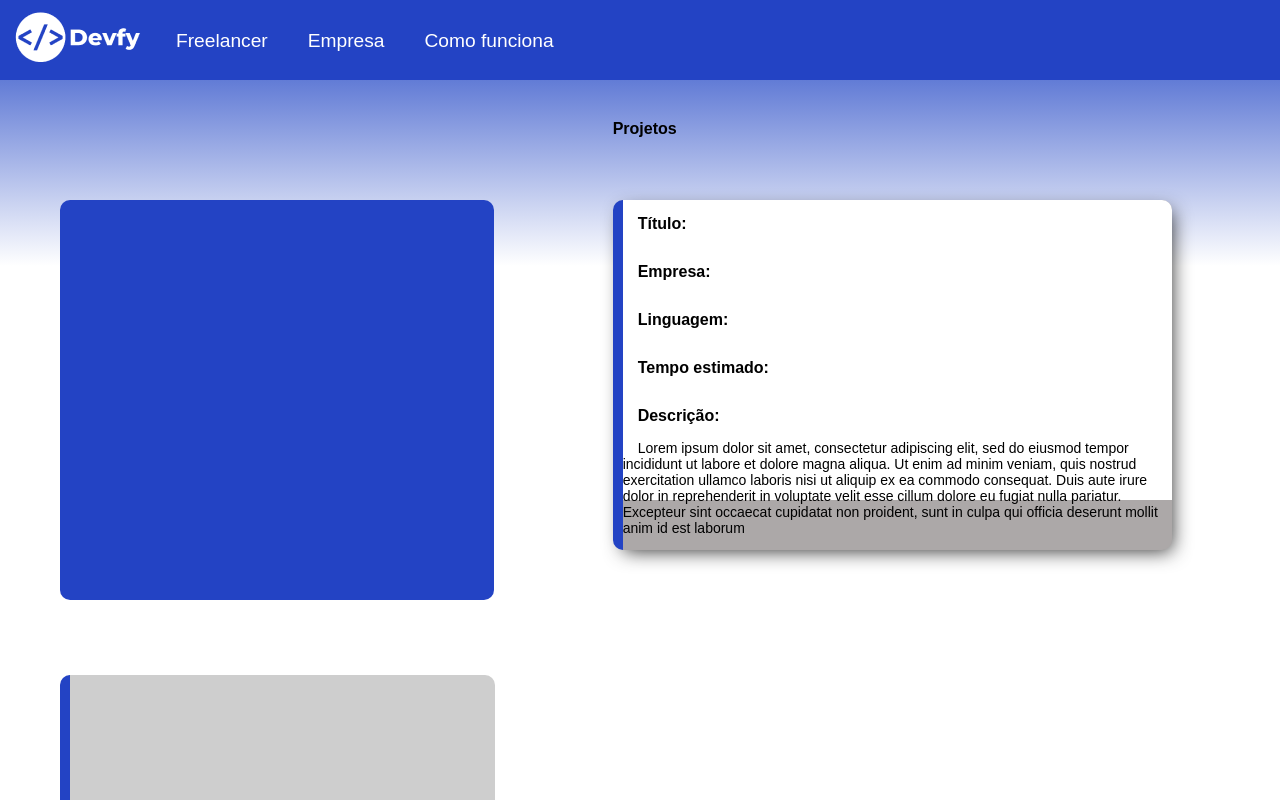
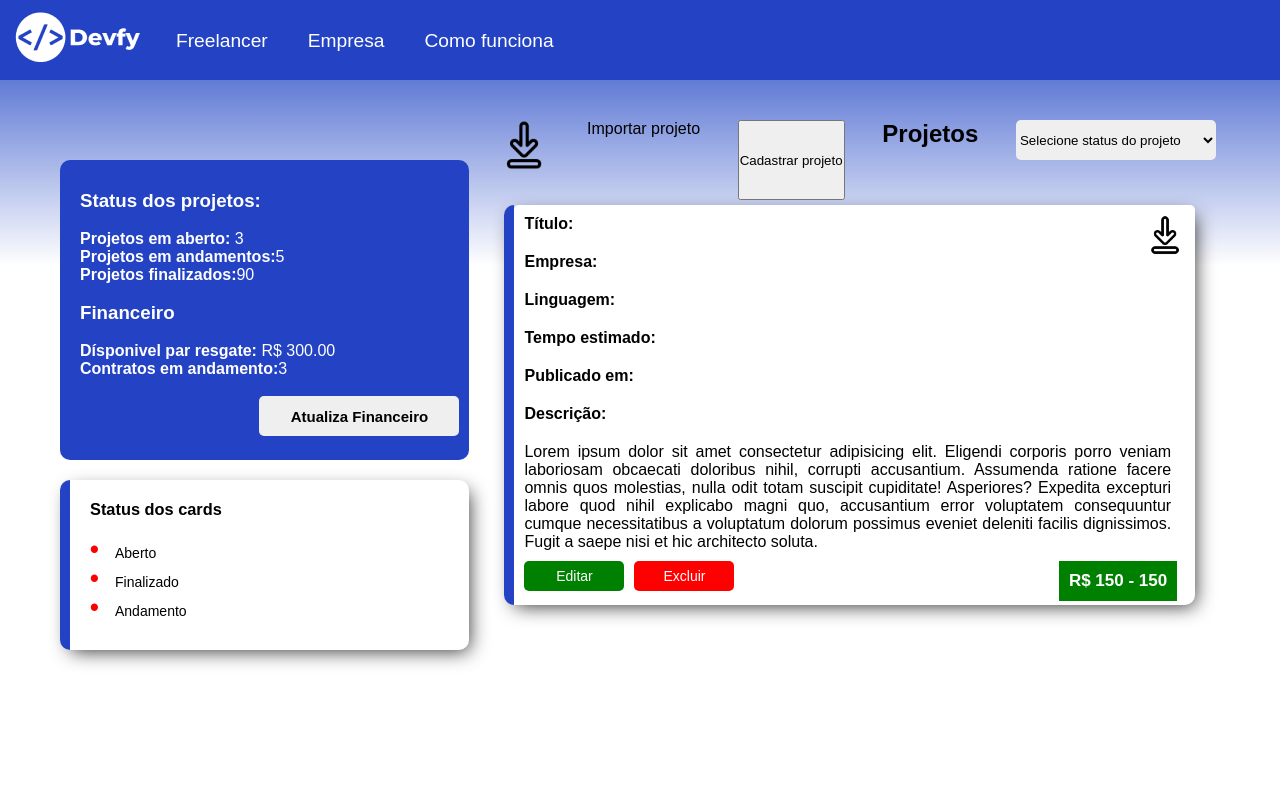
Before and after one commit to Natanista/devfy, a React (Create React App) app in the folder front-end/: page /dashboardEmpresa in a window 1280 px wide. Shown: the top 800 px of the page. Built offline with nearby package versions, Linux system fonts and the light colour scheme.

Commit message:
Detalhes da dashboard

```diff
--- a/front-end/src/components/Card.jsx
+++ b/front-end/src/components/Card.jsx
@@ -1,10 +1,14 @@
 import React from "react";
+import icon_dow from '../html/img/baixar.png'
 import '../html/css/dashboardEmpresa.css'
 
 function Card(props) {
   return (
     <div class="div_card_projetos">
       <div class="div_card_conteudo">
+      <div class="icone_dow">
+      <img class="icone_dow_img" src={icon_dow} alt="icone de Download" />
+       </div>
           <p>
             <strong>Título: </strong>{props.projeto}
           </p>
@@ -20,17 +24,23 @@ function Card(props) {
           <p>
             <strong>Tempo estimado: </strong>{props.tempoEst}
           </p>
-
+          <p>
+            <b>Publicado em:</b>
+          </p>
           <p>
             <strong>Descrição: </strong>
           </p>
+          <p class="card_descricao">
+       Lorem ipsum dolor sit amet consectetur adipisicing elit. Eligendi corporis porro veniam laboriosam obcaecati doloribus nihil, corrupti accusantium. Assumenda ratione facere omnis quos molestias, nulla odit totam suscipit cupiditate! Asperiores?
+       Expedita excepturi labore quod nihil explicabo magni quo, accusantium error voluptatem consequuntur cumque necessitatibus a voluptatum dolorum possimus eveniet deleniti facilis dignissimos. Fugit a saepe nisi et hic architecto soluta.
+          {props.descricao}
+          </p>
+      <button class="btn_verde">Editar</button>
+      <button class="btn_vermelho">Excluir</button>
+      <p class="p_valor"><b> R$ 150 - 150</b></p>
+    </div>
 
-          <span>
-          Lorem ipsum dolor sit amet, consectetur adipiscing elit, sed do eiusmod tempor incididunt ut labore et dolore magna aliqua. Ut enim ad minim veniam, quis nostrud exercitation ullamco laboris nisi ut aliquip ex ea commodo consequat. Duis aute irure dolor in reprehenderit in voluptate velit esse cillum dolore eu fugiat nulla pariatur. Excepteur sint occaecat cupidatat non proident, sunt in culpa qui officia deserunt mollit anim id est laborum
-          {props.descricao}
-          </span>
 
-    </div>
     </div>
     );
 }
--- a/front-end/src/html/css/dashboard.css
+++ b/front-end/src/html/css/dashboard.css
@@ -1,6 +1,5 @@
-.div_fundo{
+/* .div_fundo{
     margin:120px 10px 10px 30px;
-    /*background-color: green;*/
     height: 530px;
     width: 95%;
     display: flex;
@@ -45,13 +44,12 @@
     padding: 10px 1px 1px 10px;
 }
 
-/*
 .div_card_projetos:hover{
     width: 93%;
     height: 146px;
     transition: 0.4s;
 }
- */
+
 .div_card_button{
     height: 45px;
     width: 100%;
@@ -79,3 +77,4 @@
     background-color: white;
     border-top-right-radius: 10px;
 }
+ */
--- a/front-end/src/html/css/dashboardEmpresa.css
+++ b/front-end/src/html/css/dashboardEmpresa.css
@@ -3,92 +3,144 @@
     height: 1000px;
     width: 95%;
     display: flex;
-    background-color: transparent ;
 }
 
+/* Div do lado Esquerdo */
 .div_esquerda{
-    margin: 80px 10px 10px 30px;
-    height: 750px;
+    margin: 40px 10px 10px 30px;
+    height: 550px;
     width: 40%;
-    display: flex;
-    background-color:  transparent;
-    display: grid;
 }
 
+.div_status_projeto{
+    height: 300px;
+    border-radius: 10px;
+    background-color: #2343C4;
 
-.div_status_projeto{
-    height: 400px;
-    width: 90%;
+}
+.conteudo_financeiro{
+    height: 200px;
+    padding: 30px 10px 5px 20px;
+    color: white;
+}
+.conteudo_financeiro button{
+    width: 200px;
+    height: 40px;
+    font-size: 15px;
+    border: none;
+    border-radius: 5px;
+    float: right;
+}
+.div_status_cards{
+    margin: 20px 0px 10px 0px;
+    height: 170px;
     border-radius: 10px;
-    display: flex;
-    background-color: #2343C4;
+    border-left: 10px solid #2343C4;
+    -webkit-box-shadow: 5px 6px 19px -5px rgba(0,0,0,0.82);
+    box-shadow: 5px 6px 19px -5px rgba(0,0,0,0.82);
+
+}
+.conteudo_status{
+    padding:20px;
+    font-size:14px;
 }
 
-.div_status_cards{
-    margin: 0px 0px 0px 0px;
-    height: 200px;
-    width: 88%;
-    border-radius: 10px;
-    border-left: 10px solid #2343C4;
-    display: flex;
-    background-color: rgb(206, 206, 206);
+.conteudo_status ul{
+    list-style: none;
+}
+.conteudo_status li::before{
+    content: "\2022";
+    color: red;
+    font-weight: bold;
+    display: inline-block;
+    width: 1em;
+    margin-left: 0em;
+    font-size: 25px;
 }
 
-.div_card_projetos{
-    padding:10px 0px -2.1px 3px;
-    background-color: rgb(172, 168, 168);
-    border-left: 10px solid #2343C4;
-    border-radius: 10px;
-    width: 91%;
-    height: 350px;
-    -webkit-box-shadow: 5px 6px 19px -5px rgba(0,0,0,0.82);
-    box-shadow: 5px 6px 19px -5px rgba(0,0,0,0.82);
-    margin-bottom:10px;
-    text-align: left;
-    transition: 0.4s;
-    font-size: 14px;
-}
-
-.div_card_conteudo{
-    width:100%;
-    height:300px;
-    background-color: white;
-    border-top-right-radius: 10px;
-    display: block;
-}
-
-.div_card_conteudo span{
-    padding: 15px;
-    width:10px;
-    text-overflow: ellipsis;
-}
-
-.div_card_conteudo p{
-    padding: 15px;
-    font-size: medium;
-}
-
+/* Div do lado direito */
 .div_direita{
-    float:right;
-    margin: 0px 30px 10px 60px;
-    height: 90%;
-    width: 50%;
-    display: flex;
-    background-color: transparent;
-    display: grid;
+    margin: 0px 30px 10px 20px;
+    height: 70%;
+    width: 70%;
 }
 
 .div_icons{
     height: 80px;
     width: 100%;
     display: flex;
-    background-color: transparent;
+    justify-content: space-between;
+}
+.div_icons img{
+    width: 50px;
+    height: 50px;
+}
+.card{
+    border: none;
+    height: 40px;
+    width: 200px;
+    border-radius: 5px;
 }
 
 .div_cards{
-    margin-top: -410px;
-    height: 200%;
+    height: 500px;
     width: 100%;
+}
+
+.div_card_projetos{
+    margin: 5px 0px 10px 5px;
+    border-left: 10px solid #2343C4;
+    border-radius: 10px;
+    width: 95%;
+    height: 400px;
+    -webkit-box-shadow: 5px 6px 19px -5px rgba(0,0,0,0.82);
+    box-shadow: 5px 6px 19px -5px rgba(0,0,0,0.82);
+    transition: 0.4s;
     display: flex;
-    background-color: transparent;
+   /*  font-size: 14px; */
 }
+
+.div_card_conteudo{
+    width:100%;
+    border-radius: 5px;
+    height:320px;
+    background-color: white;
+}
+
+.card_descricao{
+    text-align: justify;
+    width:95%;
+}
+
+.div_card_projetos button{
+    margin-left: 10px;
+    width: 100px;
+    height: 30px;
+    font-size: 14px;
+    border: none;
+    border-radius: 5px;
+    color: white;
+}
+.btn_verde{
+    background-color: green;
+}
+.btn_vermelho{
+    background-color: red;
+}
+.p_valor{
+    float: right;
+    background-color: green;
+    margin-right: 18px;
+    font-size: 17px;
+    color: white;
+}
+
+.div_card_conteudo p{
+    padding: 10px;
+
+}
+.icone_dow img{
+    width: 40px;
+    float: right;
+    margin: 10px;
+}
--- a/front-end/src/pages/DashboardEmpresa.jsx
+++ b/front-end/src/pages/DashboardEmpresa.jsx
@@ -1,6 +1,7 @@
 import React from "react";
 import MenuLogado from "../components/MenuLogado";
 import Footer from "../components/Footer";
+import icon_dow from '../html/img/baixar.png'
 import Card from "../components/Card";
 import '../html/css/dashboardEmpresa.css';
 
@@ -16,17 +17,49 @@ function DashboardEmpresa(){
     <div class="div_fundo">
         <div class="div_esquerda">
             <div class="div_status_projeto">
-
+            <div class="conteudo_financeiro">
+            <h3>Status dos projetos:</h3>
+            <br />
+       <p><b>Projetos em aberto:</b> 3</p>
+         <p><b>Projetos em andamentos:</b>5</p>
+       <p><b>Projetos finalizados:</b>90</p>
+       <br />
+       <h3>Financeiro</h3>
+       <br />
+       <p><b>Dísponivel par resgate:</b> R$ 300.00</p>
+       <p><b>Contratos em andamento:</b>3</p>
+       <br />
+       <button> <b> Atualiza Financeiro</b> </button>
+     </div>
             </div>
 
             <div class="div_status_cards">
-
+                <div className="conteudo_status">
+                    <h3>Status dos cards</h3>
+                    <br />
+                    <ul>
+                    <li class="li_1">Aberto</li>
+                    <li class="li_1">Finalizado</li>
+                    <li class="li_1">Andamento</li>
+                    </ul>
+                </div>
             </div>
         </div>
 
         <div class="div_direita">
             <div class="div_icons">
-                <h4>Projetos</h4>
+
+                <img class="icone_dow_img" src={icon_dow} alt="icone de Download" />
+                <p>Importar projeto</p>
+                <button>Cadastrar projeto</button>
+                <h2>Projetos</h2>
+                <select id="card" class="card">
+                    <option value="#">Selecione status do projeto</option>
+                    <option value="aberto">Aberto</option>
+                    <option value="finalizado">Finalizado</option>
+                    <option value="andamento">Andamento</option>
+                </select>
+
             </div>
             <div class="div_cards">
                 <Card/>
```
Also changed, not shown: front-end/src/html/img/baixar.png (added), 1 other file (tests, documents, lock files or other folders).
